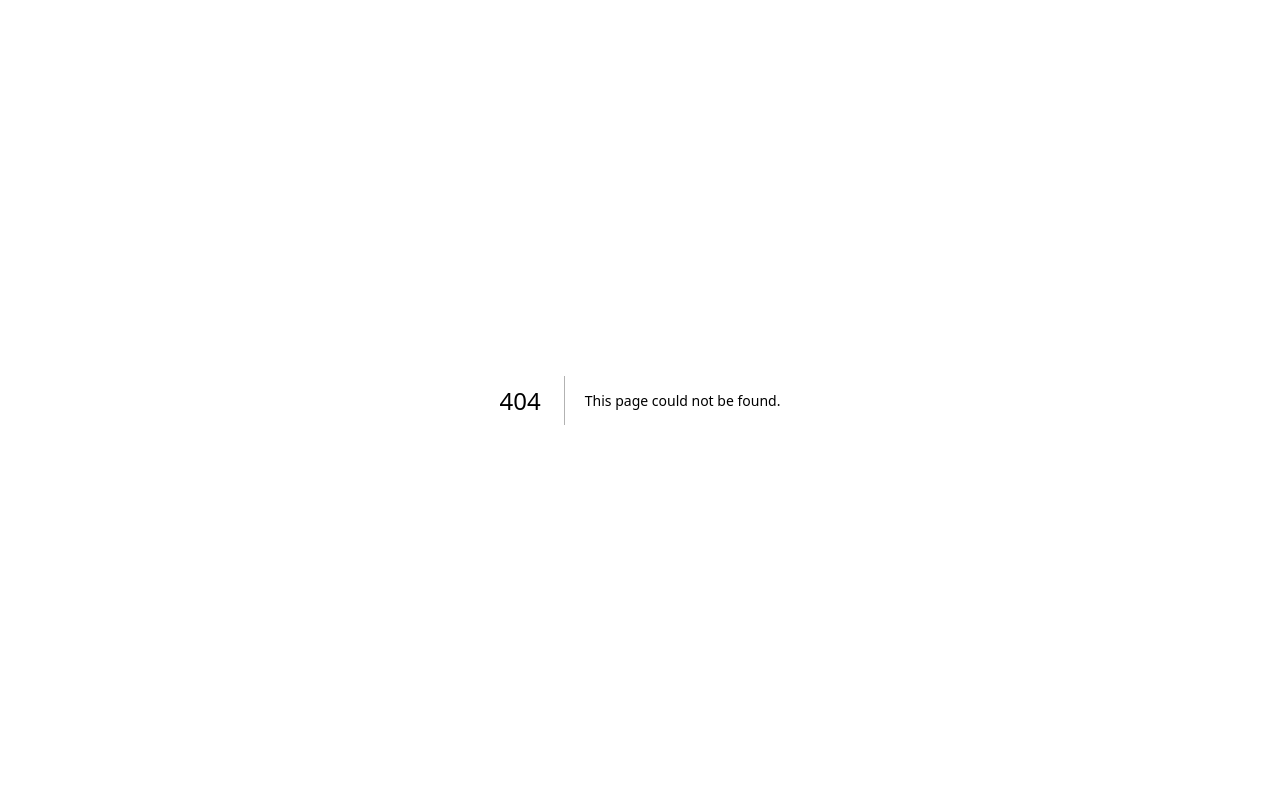
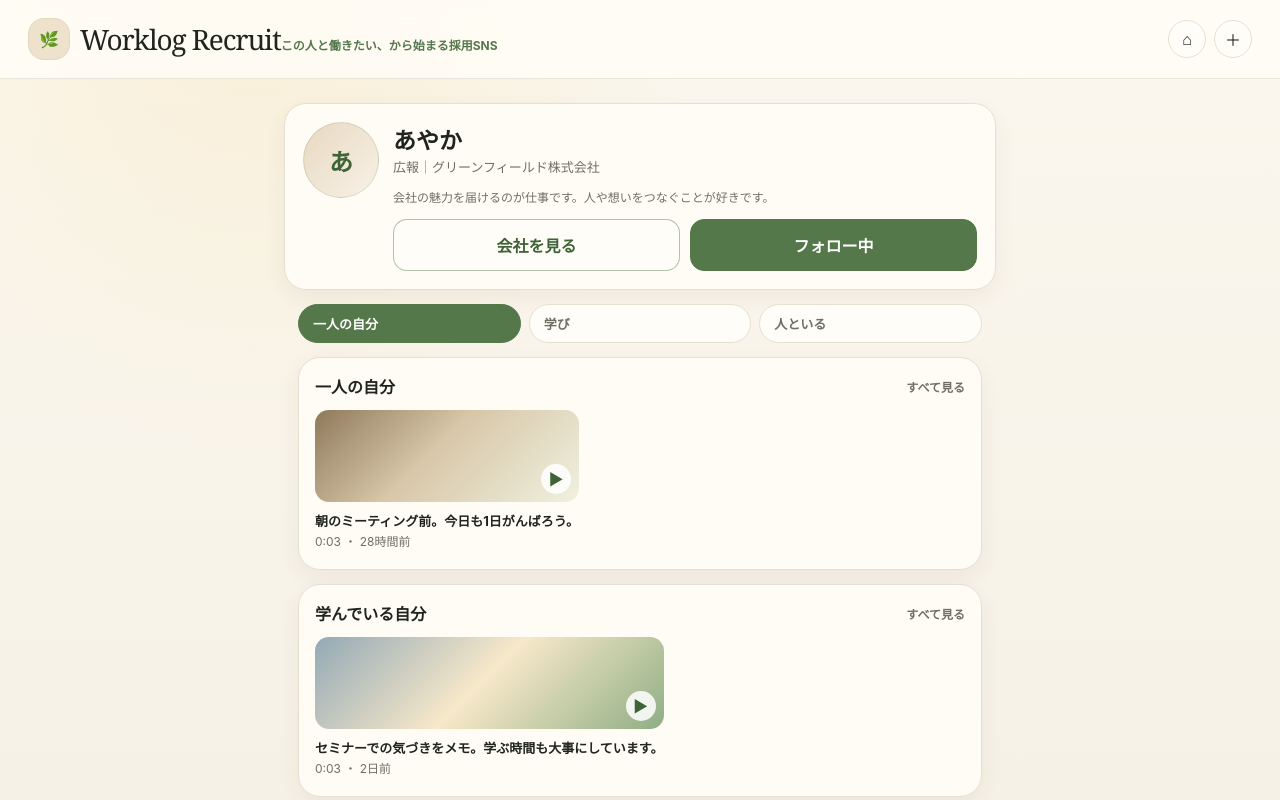
Before and after one commit to Yutanyuman/recruitment-vlog-app, a Next.js app: page /employee/ayaka in a window 1280 px wide. Before the commit this address had no page. Shown: the top 800 px of the page. Built offline with nearby package versions, Linux system fonts and the light colour scheme.

Commit message:
Add Worklog Recruit employee profile page

```diff
--- /dev/null
+++ b/src/app/employee/[id]/page.tsx
@@ -0,0 +1,78 @@
+import Link from 'next/link';
+import { getCompany, getMember, getPostsByMember } from '@/mock-data';
+import { notFound } from 'next/navigation';
+
+interface EmployeePageProps {
+  params: { id: string };
+}
+
+export default function EmployeePage({ params }: EmployeePageProps) {
+  const member = getMember(params.id);
+  if (!member) notFound();
+  const company = getCompany(member.companyId)!;
+  const memberPosts = getPostsByMember(member.id);
+  const groups = [
+    { title: '一人の自分', items: memberPosts.filter((post) => post.category.includes('一人')) },
+    { title: '学んでいる自分', items: memberPosts.filter((post) => post.category.includes('学ん')) },
+    { title: '人といる自分', items: memberPosts.filter((post) => post.category.includes('人と')) }
+  ];
+
+  return (
+    <main className="app-shell">
+      <header className="topbar">
+        <Link href="/" className="brand">
+          <span className="logo-mark">🌿</span>
+          <span>
+            <span className="brand-title">Worklog Recruit</span>
+            <span className="brand-subtitle">この人と働きたい、から始まる採用SNS</span>
+          </span>
+        </Link>
+        <div className="top-actions">
+          <Link className="icon-btn" href="/">⌂</Link>
+          <Link className="icon-btn" href="/post">＋</Link>
+        </div>
+      </header>
+
+      <div className="company-page" style={{ maxWidth: 760 }}>
+        <section className="card">
+          <div className="profile-header">
+            <span className="avatar">{member.avatar}</span>
+            <div style={{ flex: 1 }}>
+              <div className="profile-name">{member.name}</div>
+              <div className="company-meta">{member.role}｜{company.name}</div>
+              <p className="author-meta" style={{ marginTop: 10 }}>{member.bio}</p>
+              <div className="cta-row">
+                <Link className="outline-btn" href={`/company/${company.id}`}>会社を見る</Link>
+                <Link className="primary-btn" href="#">フォロー中</Link>
+              </div>
+            </div>
+          </div>
+        </section>
+
+        <div className="profile-tabs">
+          <span className="tab-pill active">一人の自分</span>
+          <span className="tab-pill">学び</span>
+          <span className="tab-pill">人といる</span>
+        </div>
+
+        {groups.map((group) => {
+          const items = group.items.length > 0 ? group.items : memberPosts.slice(0, 3);
+          return (
+            <section className="card card-pad profile-section" key={group.title}>
+              <div className="section-title">{group.title}<a>すべて見る</a></div>
+              <div className="horizontal-list">
+                {items.map((post) => (
+                  <div className="mini-log" key={`${group.title}-${post.id}`}>
+                    <div className={`mini-visual ${post.visual}`} />
+                    <b style={{ fontSize: 13 }}>{post.comment}</b>
+                    <div className="author-meta">0:0{post.duration} ・ {post.createdAt}</div>
+                  </div>
+                ))}
+              </div>
+            </section>
+          );
+        })}
+      </div>
+    </main>
+  );
+}
```
